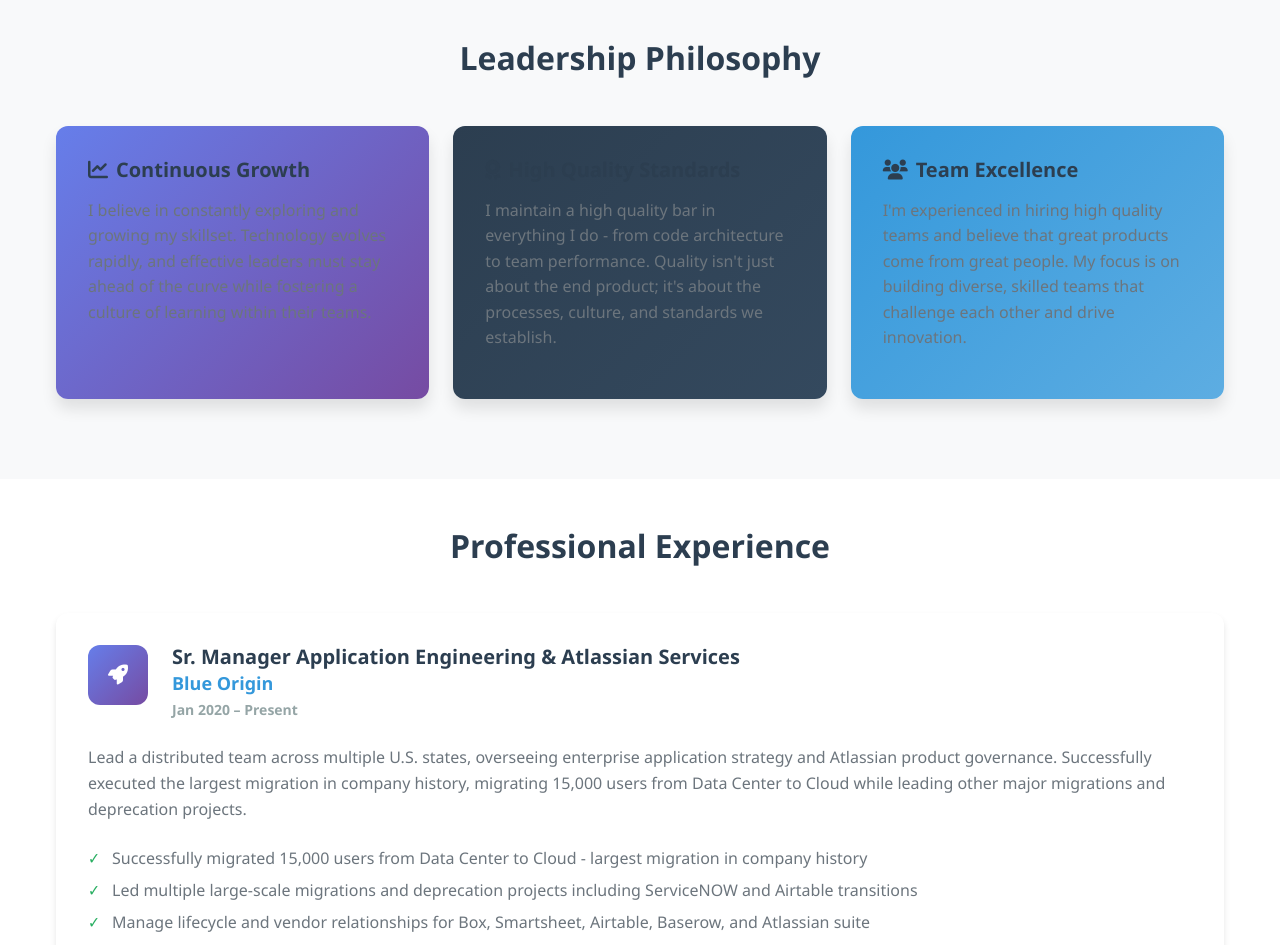
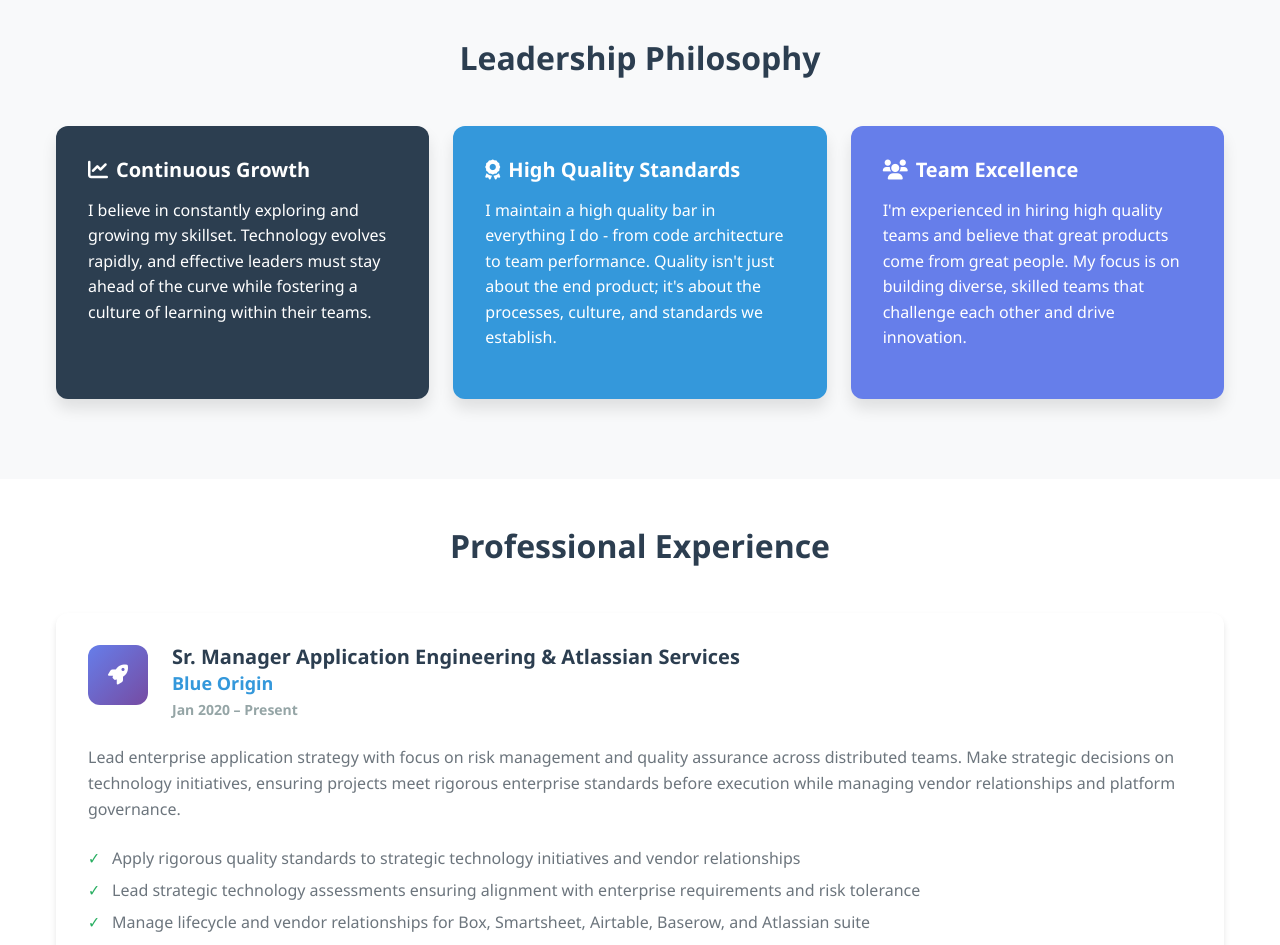
Before and after one commit to GeorgeRCAdamJohnson/Technical-Executive-Portfolio, a React (Vite) app: page /executive-profile in a window 1280 px wide. Shown: the part 1580-2525 px from the top of the page. Built offline with nearby package versions, Linux system fonts and the light colour scheme.

Commit message:
\Update Blue Origin experience to focus on strategic risk management and quality standards leadership"

```diff
--- a/src/data/resumeData.ts
+++ b/src/data/resumeData.ts
@@ -55,7 +55,7 @@ export const resumeData: ResumeData = {
   personalInfo: {
     name: "Adam Johnson",
     title: "VP/Director of Engineering Candidate",
-    summary: "Visionary technology leader with 15+ years of experience driving enterprise transformation across application engineering, AI deployment, and software lifecycle governance. Successfully executed the largest migration in company history at Blue Origin, migrating 15,000 users from Data Center to Cloud, alongside other major migrations including ServiceNOW and Airtable deprecations. Proven success in aligning cross-functional teams and managing multimillion-dollar portfolios.",
+    summary: "Visionary technology leader with 15+ years of experience driving enterprise transformation across application engineering, AI deployment, and software lifecycle governance. Expert in strategic risk management, applying rigorous quality standards to technology initiatives while leading enterprise platform strategy at Blue Origin. Proven success in aligning cross-functional teams and managing multimillion-dollar portfolios.",
     location: "United States",
     email: "georgeRCAdam@gmail.com",
     linkedin: "https://www.linkedin.com/in/george-r-c-adam-johnson/",
@@ -66,10 +66,10 @@ export const resumeData: ResumeData = {
       title: "Sr. Manager Application Engineering & Atlassian Services",
       company: "Blue Origin",
       duration: "Jan 2020 – Present",
-      description: "Lead a distributed team across multiple U.S. states, overseeing enterprise application strategy and Atlassian product governance. Successfully executed the largest migration in company history, migrating 15,000 users from Data Center to Cloud while leading other major migrations and deprecation projects.",
+      description: "Lead enterprise application strategy with focus on risk management and quality assurance across distributed teams. Make strategic decisions on technology initiatives, ensuring projects meet rigorous enterprise standards before execution while managing vendor relationships and platform governance.",
       achievements: [
-        "Successfully migrated 15,000 users from Data Center to Cloud - largest migration in company history",
-        "Led multiple large-scale migrations and deprecation projects including ServiceNOW and Airtable transitions",
+        "Apply rigorous quality standards to strategic technology initiatives and vendor relationships",
+        "Lead strategic technology assessments ensuring alignment with enterprise requirements and risk tolerance",
         "Manage lifecycle and vendor relationships for Box, Smartsheet, Airtable, Baserow, and Atlassian suite",
         "Oversee critical platforms: Coupa, Costpoint, Jira, Confluence, PagerDuty, Statuspage, Cognos, Kronos",
         "Built internal Application Catalog and Software Procurement Contract framework",
--- a/src/pages/ExecutiveProfile.tsx
+++ b/src/pages/ExecutiveProfile.tsx
@@ -375,51 +375,51 @@ const ExecutiveProfile: React.FC = () => {
             marginBottom: 'var(--spacing-xl)'
           }}>
             <div style={{
-              background: 'linear-gradient(135deg, var(--accent-color) 0%, var(--accent-light) 100%)',
+              background: 'var(--primary-color)',
               color: 'var(--white)',
               padding: 'var(--spacing-xl)',
               borderRadius: 'var(--radius-lg)',
               boxShadow: 'var(--shadow-lg)'
             }}>
-              <h3 style={{ marginBottom: 'var(--spacing-md)', fontSize: 'var(--font-size-xl)' }}>
+              <h3 style={{ marginBottom: 'var(--spacing-md)', fontSize: 'var(--font-size-xl)', color: 'var(--white)', fontWeight: '700' }}>
                 <i className="fas fa-chart-line" style={{ marginRight: 'var(--spacing-sm)' }}></i>
                 Continuous Growth
               </h3>
-              <p style={{ lineHeight: '1.6' }}>
+              <p style={{ lineHeight: '1.6', color: 'var(--white)', fontSize: 'var(--font-size-md)' }}>
                 I believe in constantly exploring and growing my skillset. Technology evolves rapidly,
                 and effective leaders must stay ahead of the curve while fostering a culture of learning within their teams.
               </p>
             </div>
 
             <div style={{
-              background: 'linear-gradient(135deg, var(--primary-color) 0%, var(--primary-light) 100%)',
+              background: 'var(--secondary-color)',
               color: 'var(--white)',
               padding: 'var(--spacing-xl)',
               borderRadius: 'var(--radius-lg)',
               boxShadow: 'var(--shadow-lg)'
             }}>
-              <h3 style={{ marginBottom: 'var(--spacing-md)', fontSize: 'var(--font-size-xl)' }}>
+              <h3 style={{ marginBottom: 'var(--spacing-md)', fontSize: 'var(--font-size-xl)', color: 'var(--white)', fontWeight: '700' }}>
                 <i className="fas fa-award" style={{ marginRight: 'var(--spacing-sm)' }}></i>
                 High Quality Standards
               </h3>
-              <p style={{ lineHeight: '1.6' }}>
+              <p style={{ lineHeight: '1.6', color: 'var(--white)', fontSize: 'var(--font-size-md)' }}>
                 I maintain a high quality bar in everything I do - from code architecture to team performance.
                 Quality isn't just about the end product; it's about the processes, culture, and standards we establish.
               </p>
             </div>
 
             <div style={{
-              background: 'linear-gradient(135deg, var(--secondary-color) 0%, var(--secondary-light) 100%)',
+              background: 'var(--accent-color)',
               color: 'var(--white)',
               padding: 'var(--spacing-xl)',
               borderRadius: 'var(--radius-lg)',
               boxShadow: 'var(--shadow-lg)'
             }}>
-              <h3 style={{ marginBottom: 'var(--spacing-md)', fontSize: 'var(--font-size-xl)' }}>
+              <h3 style={{ marginBottom: 'var(--spacing-md)', fontSize: 'var(--font-size-xl)', color: 'var(--white)', fontWeight: '700' }}>
                 <i className="fas fa-users" style={{ marginRight: 'var(--spacing-sm)' }}></i>
                 Team Excellence
               </h3>
-              <p style={{ lineHeight: '1.6' }}>
+              <p style={{ lineHeight: '1.6', color: 'var(--white)', fontSize: 'var(--font-size-md)' }}>
                 I'm experienced in hiring high quality teams and believe that great products come from great people.
                 My focus is on building diverse, skilled teams that challenge each other and drive innovation.
               </p>
```
